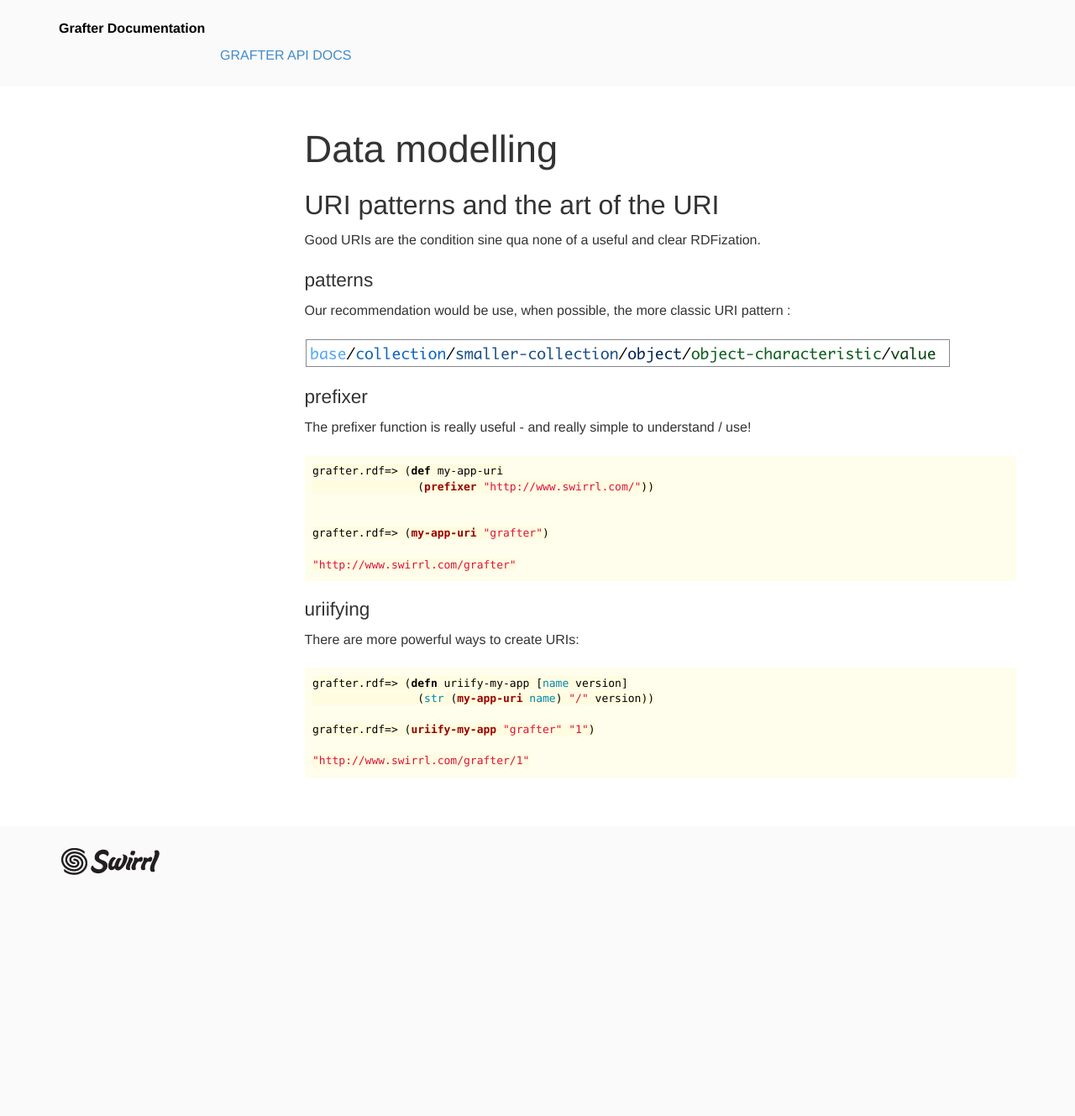
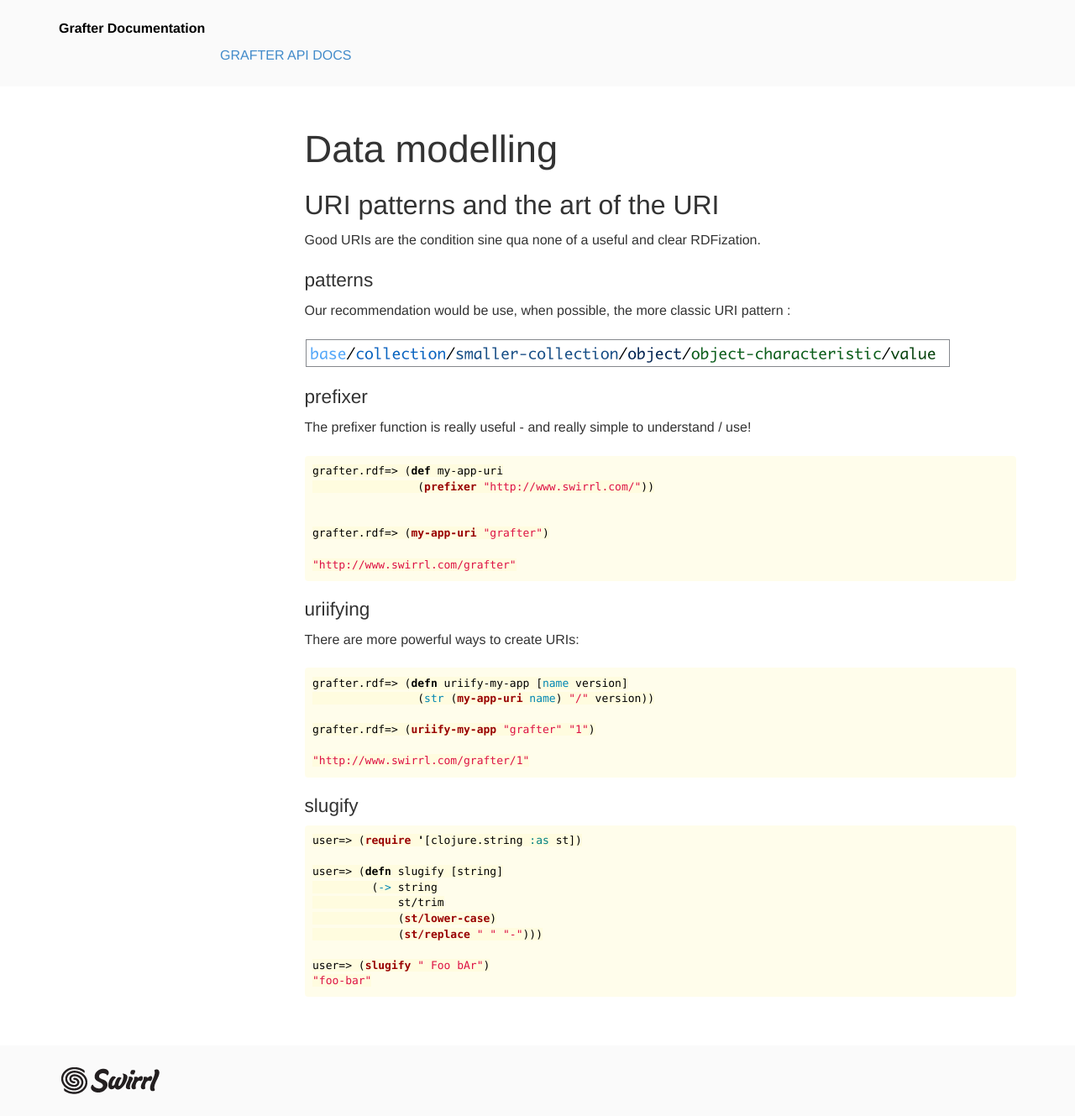
Before and after one commit to Swirrl/grafter-docs, a Jekyll site: the page built from _howto/410_uri_patterns.md, in a window 1280 px wide. Shown: the whole page at 84% size. Built offline with Jekyll 4.4.1, drawn with Linux system fonts in a browser that asks for light colours; before the commit the page ends 1068 px from its top, so only the background shows below that.

Commit message:
HT410 - add slugify 0.2

```diff
--- a/_howto/410_uri_patterns.md
+++ b/_howto/410_uri_patterns.md
@@ -45,3 +45,20 @@ grafter.rdf=> (uriify-my-app "grafter" "1")
 "http://www.swirrl.com/grafter/1"
 
 {% endhighlight %}
+
+### slugify
+
+{% highlight clojure %}
+
+user=> (require '[clojure.string :as st])
+
+user=> (defn slugify [string]
+         (-> string
+             st/trim
+             (st/lower-case)
+             (st/replace " " "-")))
+
+user=> (slugify " Foo bAr")
+"foo-bar"
+
+{% endhighlight %}
```
